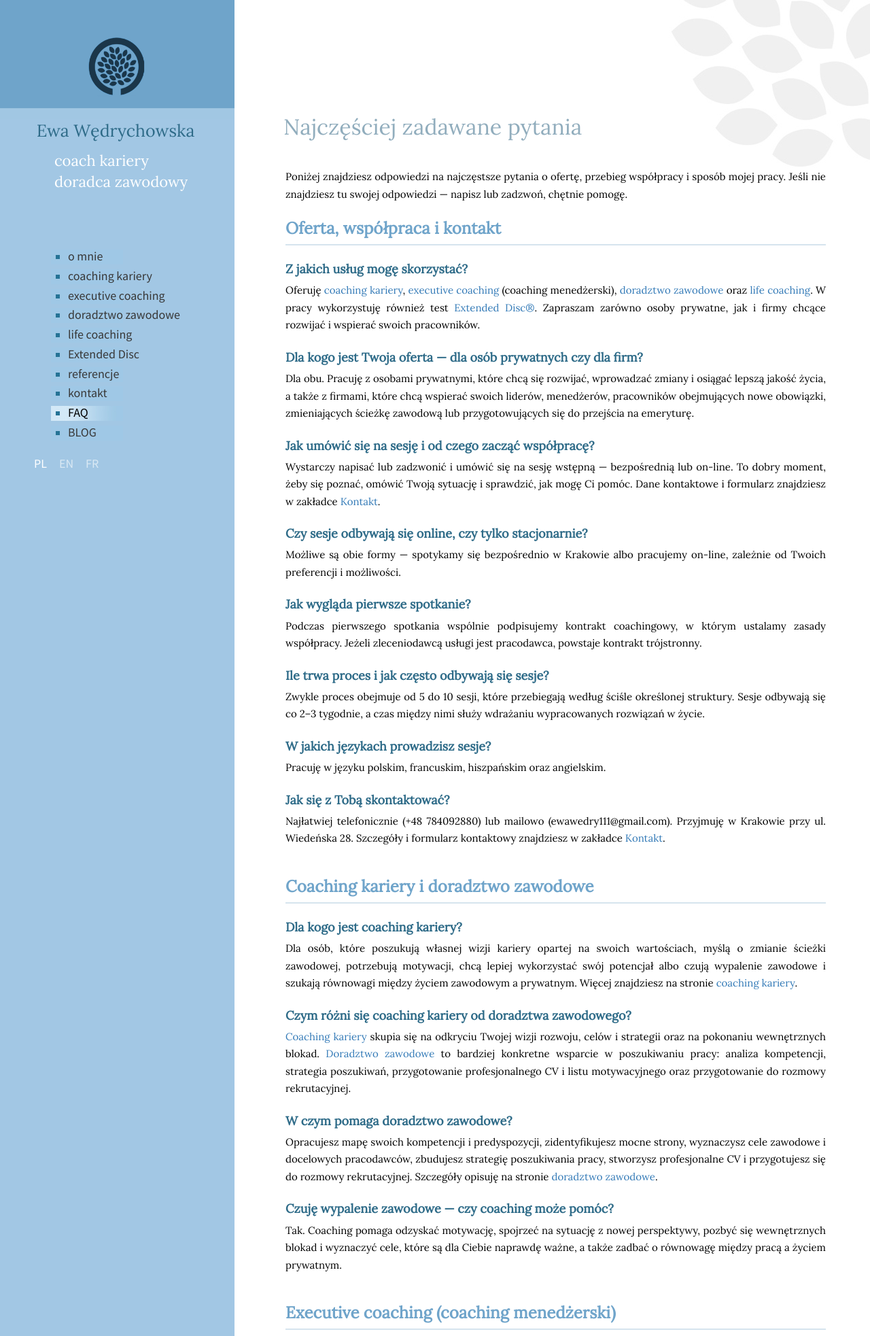
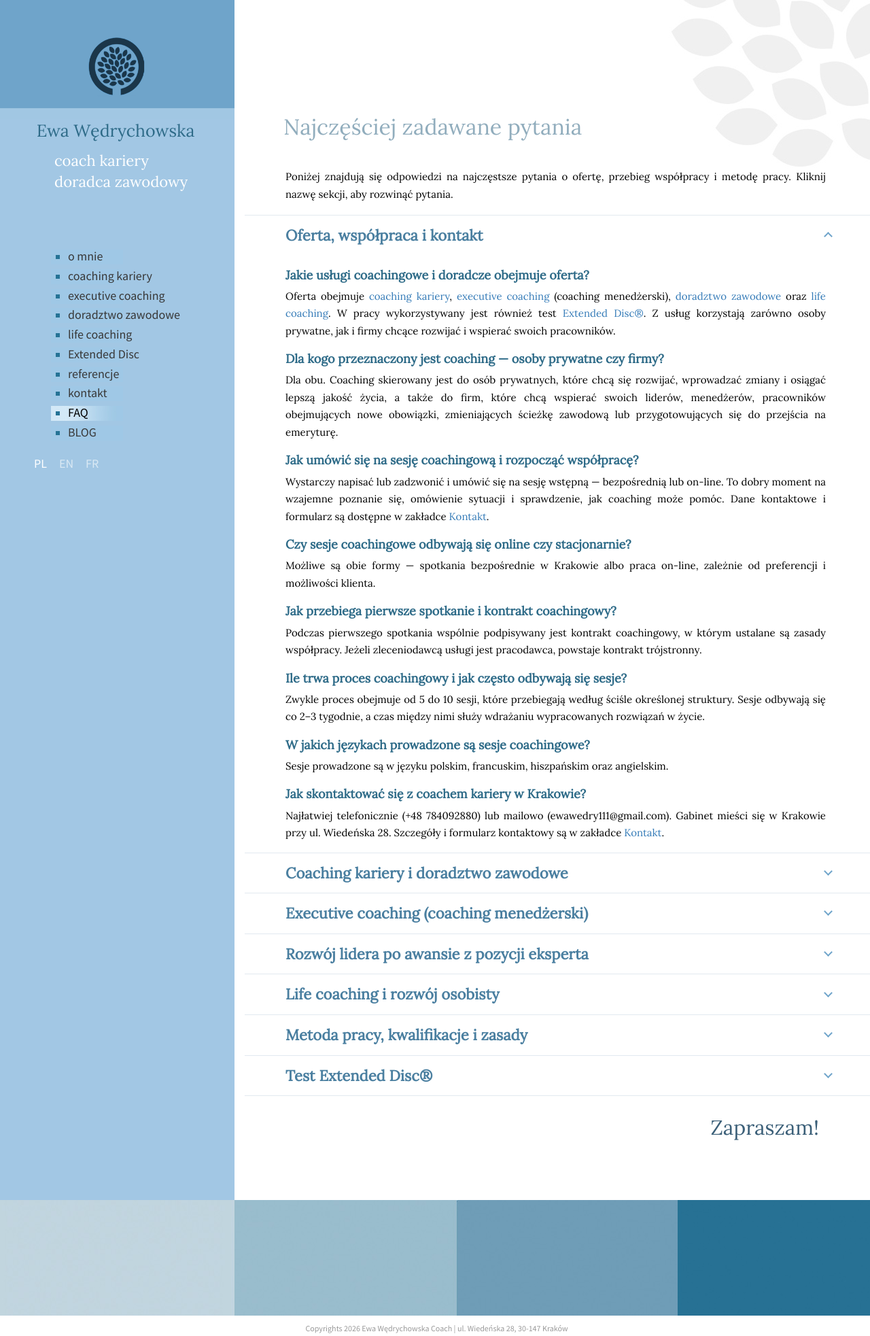
Before and after one commit to picabela/ewacouch, a PHP site: page /faq in a window 1280 px wide. Shown: the top 1965 px of the page at 68% size. Run offline with PHP 8.4, Linux system fonts and the light colour scheme.

Commit message:
FAQ: rozwijana harmonijka sekcji + bezosobowe, SEO-owe pytania
- sekcje FAQ jako rozwijana harmonijka (natywne details/summary - bez JS,
  dostepne, SEO-bezpieczne: tresc jest w DOM, tylko zwinieta wizualnie);
  pierwsza sekcja (oferta i kontakt) otwarta domyslnie, reszta zwinieta
- wskaznik rozwiniecia (chevron) obracany w stanie open; naglowki sekcji
  pozostaja jako H2 wewnatrz summary (zachowana hierarchia H1>H2>H3)
- pytania przeformulowane bezosobowo i pod SEO (bez zwrotow 'Twoja/Tobą'),
  z frazami kluczowymi (coaching kariery, executive coaching, menedzer,
  Krakow, Extended Disc) - np. 'Jak skontaktowac sie z coachem kariery w
  Krakowie?', 'Jakie efekty daje executive coaching?'
- FAQPage (27 pytan) i linkowanie wewnetrzne bez zmian merytorycznych
- CSS .faq-* przepisane na harmonijke; ASSET_VERSION 4 -> 5; wersje.json 1.3

Co-Authored-By: Claude Fable 5 <noreply@anthropic.com>
Claude-Session: https://claude.ai/code/session_01Gso18CvXoa4iYjQm8K4S1j

```diff
--- a/css/style.css
+++ b/css/style.css
@@ -1736,19 +1736,49 @@ h1.tytul, h1.tytul-omnie {
 	font-weight: normal;
 	line-height: normal;
 }
-/* FAQ - sekcje (H2) i pytania (H3); klasy nadpisują globalne reguły h2/h3 */
-.faq-sekcja {
+/* FAQ - rozwijana harmonijka sekcji (details/summary) + pytania (H3) */
+.faq-lista { margin-top: 18px; }
+.faq-sekcja-box { border-bottom: 1px solid #e2e9f0; }
+.faq-sekcja-box:first-child { border-top: 1px solid #e2e9f0; }
+summary.faq-sum {
+	display: block;
+	list-style: none;
+	cursor: pointer;
+	position: relative;
+	padding: 15px 70px 15px 60px;
+	transition: background .15s;
+}
+summary.faq-sum::-webkit-details-marker { display: none; }
+summary.faq-sum:hover { background: #f4f8fb; }
+summary.faq-sum::after {
+	content: "";
+	position: absolute;
+	right: 62px;
+	top: 50%;
+	width: 9px;
+	height: 9px;
+	margin-top: -7px;
+	border-right: 2px solid #6fa4ca;
+	border-bottom: 2px solid #6fa4ca;
+	transform: rotate(45deg);
+	transition: transform .2s;
+}
+details[open] > summary.faq-sum::after {
+	transform: rotate(-135deg);
+	margin-top: -3px;
+}
+h2.faq-sekcja {
+	display: inline;
+	margin: 0;
+	padding: 0;
+	border: 0;
 	font-family: 'Lora', Times;
-	color: #6fa4ca;
-	font-size: 24px;
+	color: #4a7fa0;
+	font-size: 22px;
 	font-weight: 700;
 	line-height: 1.3;
-	text-align: left;
-	margin: 42px 70px 10px 60px;
-	padding-bottom: 8px;
-	border-bottom: 2px solid #d6e4ee;
-}
-.faq-sekcja:first-of-type { margin-top: 22px; }
+}
+.faq-tresc { padding-bottom: 16px; }
 .faq-pytanie {
 	font-family: 'Lora', Times;
 	color: #2e6b88;
@@ -1756,8 +1786,10 @@ h1.tytul, h1.tytul-omnie {
 	font-weight: 600;
 	line-height: 1.4;
 	text-align: left;
-	margin: 22px 70px 6px 60px;
+	margin: 16px 70px 6px 60px;
 }
 @media (max-width: 991px) {
-	.faq-sekcja, .faq-pytanie { margin-right: 30px; }
-}
+	summary.faq-sum { padding-right: 40px; }
+	summary.faq-sum::after { right: 26px; }
+	.faq-pytanie { margin-right: 30px; }
+}
--- a/includes/config.php
+++ b/includes/config.php
@@ -66,7 +66,7 @@ define('GA_ID', 'UA-85549321-1');
  * Wymusza na przeglądarkach pobranie świeżych plików zamiast starych z pamięci
  * podręcznej. Zwiększ tę liczbę po KAŻDEJ zmianie w plikach CSS lub JS.
  */
-define('ASSET_VERSION', '4');
+define('ASSET_VERSION', '5');
 
 /* Dane kontaktowe / firmowe (kontakt, stopka, dane strukturalne) */
 $contact = array(
--- a/templates/pl/faq.php
+++ b/templates/pl/faq.php
@@ -1,11 +1,10 @@
 <?php if (!defined('EW_SITE')) { http_response_code(404); exit; }
 
 /*
- * FAQ pogrupowane w sekcje tematyczne. Jedno źródło danych dla widocznej
- * treści i dla danych strukturalnych FAQPage (JSON-LD).
- * Odpowiedzi mogą zawierać linki wewnętrzne (do podstron oferty) - w widoku
- * są klikalne, a do danych strukturalnych trafia czysty tekst (strip_tags).
- * Treść oparta na aktualnej ofercie ze strony.
+ * FAQ pogrupowane w rozwijane sekcje (harmonijka: details/summary).
+ * Jedno źródło danych dla widocznej treści i dla danych strukturalnych FAQPage.
+ * Pytania sformułowane bezosobowo, pod SEO; odpowiedzi zawierają linki
+ * wewnętrzne do podstron oferty (w widoku klikalne, w schemacie czysty tekst).
  */
 
 /* Helper: link wewnętrzny do podstrony w bieżącym języku. */
@@ -17,63 +16,63 @@ $sekcje = array(
 
     array('tytul' => 'Oferta, współpraca i kontakt', 'pytania' => array(
         array(
-            'q' => 'Z jakich usług mogę skorzystać?',
-            'a' => 'Oferuję ' . $link('coaching-kariery', 'coaching kariery') . ', '
+            'q' => 'Jakie usługi coachingowe i doradcze obejmuje oferta?',
+            'a' => 'Oferta obejmuje ' . $link('coaching-kariery', 'coaching kariery') . ', '
                  . $link('executive-coaching', 'executive coaching') . ' (coaching menedżerski), '
                  . $link('doradztwo-zawodowe', 'doradztwo zawodowe') . ' oraz '
-                 . $link('life-coaching', 'life coaching') . '. W pracy wykorzystuję również test '
-                 . $link('extended-disc', 'Extended Disc®') . '. Zapraszam zarówno osoby prywatne, jak i firmy chcące rozwijać i wspierać swoich pracowników.',
+                 . $link('life-coaching', 'life coaching') . '. W pracy wykorzystywany jest również test '
+                 . $link('extended-disc', 'Extended Disc®') . '. Z usług korzystają zarówno osoby prywatne, jak i firmy chcące rozwijać i wspierać swoich pracowników.',
         ),
         array(
-            'q' => 'Dla kogo jest Twoja oferta — dla osób prywatnych czy dla firm?',
-            'a' => 'Dla obu. Pracuję z osobami prywatnymi, które chcą się rozwijać, wprowadzać zmiany i osiągać lepszą jakość życia, a także z firmami, które chcą wspierać swoich liderów, menedżerów, pracowników obejmujących nowe obowiązki, zmieniających ścieżkę zawodową lub przygotowujących się do przejścia na emeryturę.',
+            'q' => 'Dla kogo przeznaczony jest coaching — osoby prywatne czy firmy?',
+            'a' => 'Dla obu. Coaching skierowany jest do osób prywatnych, które chcą się rozwijać, wprowadzać zmiany i osiągać lepszą jakość życia, a także do firm, które chcą wspierać swoich liderów, menedżerów, pracowników obejmujących nowe obowiązki, zmieniających ścieżkę zawodową lub przygotowujących się do przejścia na emeryturę.',
         ),
         array(
-            'q' => 'Jak umówić się na sesję i od czego zacząć współpracę?',
-            'a' => 'Wystarczy napisać lub zadzwonić i umówić się na sesję wstępną — bezpośrednią lub on-line. To dobry moment, żeby się poznać, omówić Twoją sytuację i sprawdzić, jak mogę Ci pomóc. Dane kontaktowe i formularz znajdziesz w zakładce ' . $link('kontakt', 'Kontakt') . '.',
+            'q' => 'Jak umówić się na sesję coachingową i rozpocząć współpracę?',
+            'a' => 'Wystarczy napisać lub zadzwonić i umówić się na sesję wstępną — bezpośrednią lub on-line. To dobry moment na wzajemne poznanie się, omówienie sytuacji i sprawdzenie, jak coaching może pomóc. Dane kontaktowe i formularz są dostępne w zakładce ' . $link('kontakt', 'Kontakt') . '.',
         ),
         array(
-            'q' => 'Czy sesje odbywają się online, czy tylko stacjonarnie?',
-            'a' => 'Możliwe są obie formy — spotykamy się bezpośrednio w Krakowie albo pracujemy on-line, zależnie od Twoich preferencji i możliwości.',
+            'q' => 'Czy sesje coachingowe odbywają się online czy stacjonarnie?',
+            'a' => 'Możliwe są obie formy — spotkania bezpośrednie w Krakowie albo praca on-line, zależnie od preferencji i możliwości klienta.',
         ),
         array(
-            'q' => 'Jak wygląda pierwsze spotkanie?',
-            'a' => 'Podczas pierwszego spotkania wspólnie podpisujemy kontrakt coachingowy, w którym ustalamy zasady współpracy. Jeżeli zleceniodawcą usługi jest pracodawca, powstaje kontrakt trójstronny.',
+            'q' => 'Jak przebiega pierwsze spotkanie i kontrakt coachingowy?',
+            'a' => 'Podczas pierwszego spotkania wspólnie podpisywany jest kontrakt coachingowy, w którym ustalane są zasady współpracy. Jeżeli zleceniodawcą usługi jest pracodawca, powstaje kontrakt trójstronny.',
         ),
         array(
-            'q' => 'Ile trwa proces i jak często odbywają się sesje?',
+            'q' => 'Ile trwa proces coachingowy i jak często odbywają się sesje?',
             'a' => 'Zwykle proces obejmuje od 5 do 10 sesji, które przebiegają według ściśle określonej struktury. Sesje odbywają się co 2–3 tygodnie, a czas między nimi służy wdrażaniu wypracowanych rozwiązań w życie.',
         ),
         array(
-            'q' => 'W jakich językach prowadzisz sesje?',
-            'a' => 'Pracuję w języku polskim, francuskim, hiszpańskim oraz angielskim.',
+            'q' => 'W jakich językach prowadzone są sesje coachingowe?',
+            'a' => 'Sesje prowadzone są w języku polskim, francuskim, hiszpańskim oraz angielskim.',
         ),
         array(
-            'q' => 'Jak się z Tobą skontaktować?',
+            'q' => 'Jak skontaktować się z coachem kariery w Krakowie?',
             'a' => 'Najłatwiej telefonicznie (' . e($contact['phone']) . ') lub mailowo (' . e($contact['email'])
-                 . '). Przyjmuję w Krakowie przy ' . e($contact['street']) . '. Szczegóły i formularz kontaktowy znajdziesz w zakładce ' . $link('kontakt', 'Kontakt') . '.',
+                 . '). Gabinet mieści się w Krakowie przy ' . e($contact['street']) . '. Szczegóły i formularz kontaktowy są w zakładce ' . $link('kontakt', 'Kontakt') . '.',
         ),
     )),
 
     array('tytul' => 'Coaching kariery i doradztwo zawodowe', 'pytania' => array(
         array(
             'q' => 'Dla kogo jest coaching kariery?',
-            'a' => 'Dla osób, które poszukują własnej wizji kariery opartej na swoich wartościach, myślą o zmianie ścieżki zawodowej, potrzebują motywacji, chcą lepiej wykorzystać swój potencjał albo czują wypalenie zawodowe i szukają równowagi między życiem zawodowym a prywatnym. Więcej znajdziesz na stronie '
+            'a' => 'Coaching kariery jest dla osób, które poszukują własnej wizji kariery opartej na swoich wartościach, myślą o zmianie ścieżki zawodowej, potrzebują motywacji, chcą lepiej wykorzystać swój potencjał albo czują wypalenie zawodowe i szukają równowagi między życiem zawodowym a prywatnym. Więcej na stronie '
                  . $link('coaching-kariery', 'coaching kariery') . '.',
         ),
         array(
             'q' => 'Czym różni się coaching kariery od doradztwa zawodowego?',
-            'a' => $link('coaching-kariery', 'Coaching kariery') . ' skupia się na odkryciu Twojej wizji rozwoju, celów i strategii oraz na pokonaniu wewnętrznych blokad. '
+            'a' => $link('coaching-kariery', 'Coaching kariery') . ' skupia się na odkryciu wizji rozwoju, celów i strategii oraz na pokonaniu wewnętrznych blokad. '
                  . $link('doradztwo-zawodowe', 'Doradztwo zawodowe') . ' to bardziej konkretne wsparcie w poszukiwaniu pracy: analiza kompetencji, strategia poszukiwań, przygotowanie profesjonalnego CV i listu motywacyjnego oraz przygotowanie do rozmowy rekrutacyjnej.',
         ),
         array(
-            'q' => 'W czym pomaga doradztwo zawodowe?',
-            'a' => 'Opracujesz mapę swoich kompetencji i predyspozycji, zidentyfikujesz mocne strony, wyznaczysz cele zawodowe i docelowych pracodawców, zbudujesz strategię poszukiwania pracy, stworzysz profesjonalne CV i przygotujesz się do rozmowy rekrutacyjnej. Szczegóły opisuję na stronie '
+            'q' => 'Na czym polega doradztwo zawodowe i w czym pomaga?',
+            'a' => 'Doradztwo zawodowe pomaga opracować mapę kompetencji i predyspozycji, zidentyfikować mocne strony, wyznaczyć cele zawodowe i docelowych pracodawców, zbudować strategię poszukiwania pracy, stworzyć profesjonalne CV oraz przygotować się do rozmowy rekrutacyjnej. Szczegóły opisane są na stronie '
                  . $link('doradztwo-zawodowe', 'doradztwo zawodowe') . '.',
         ),
         array(
-            'q' => 'Czuję wypalenie zawodowe — czy coaching może pomóc?',
-            'a' => 'Tak. Coaching pomaga odzyskać motywację, spojrzeć na sytuację z nowej perspektywy, pozbyć się wewnętrznych blokad i wyznaczyć cele, które są dla Ciebie naprawdę ważne, a także zadbać o równowagę między pracą a życiem prywatnym.',
+            'q' => 'Wypalenie zawodowe — czy coaching kariery może pomóc?',
+            'a' => 'Tak. Coaching pomaga odzyskać motywację, spojrzeć na sytuację z nowej perspektywy, pozbyć się wewnętrznych blokad i wyznaczyć naprawdę ważne cele, a także zadbać o równowagę między pracą a życiem prywatnym.',
         ),
     )),
 
@@ -83,12 +82,12 @@ $sekcje = array(
             'a' => $link('executive-coaching', 'Executive coaching') . ' to coaching dla osób zarządzających i liderów, którzy chcą skuteczniej motywować i rozwijać pracowników, lepiej radzić sobie z emocjami i stresem, efektywniej zarządzać czasem i zadaniami, budować dobre relacje z przełożonymi oraz odzyskać energię i pewność siebie.',
         ),
         array(
-            'q' => 'Co zyskam dzięki executive coachingowi?',
-            'a' => 'Będziesz efektywniej zarządzać zespołem, nauczysz się panować nad emocjami i wzmocnisz odporność na stres, pogłębisz wiedzę o swoim potencjale, zyskasz jaśniejszą wizję rozwoju, łatwiej będziesz podejmować decyzje i uwolnisz energię oraz motywację do działania.',
+            'q' => 'Jakie efekty daje executive coaching?',
+            'a' => 'Efektem jest skuteczniejsze zarządzanie zespołem, lepsze panowanie nad emocjami i większa odporność na stres, pogłębiona wiedza o własnym potencjale, jaśniejsza wizja rozwoju, łatwiejsze podejmowanie decyzji oraz uwolnienie energii i motywacji do działania.',
         ),
         array(
-            'q' => 'Czy w pracy z menedżerami wykorzystujesz narzędzia diagnostyczne?',
-            'a' => 'Tak, proponuję test ' . $link('extended-disc', 'Extended Disc®')
+            'q' => 'Jakie narzędzia diagnostyczne są wykorzystywane w pracy z menedżerami?',
+            'a' => 'W pracy z menedżerami wykorzystywany jest test ' . $link('extended-disc', 'Extended Disc®')
                  . ', który diagnozuje m.in. naturalny styl zarządzania, talenty i mocne strony. Pomaga lepiej zrozumieć własny sposób działania oraz budowania relacji w zespole.',
         ),
     )),
@@ -99,8 +98,8 @@ $sekcje = array(
             'a' => 'Warto zacząć od zmiany perspektywy. Lider nie musi znać każdego szczegółu lepiej niż zespół. Jego zadaniem jest wspieranie ludzi, wyznaczanie kierunku, budowanie odpowiedzialności i tworzenie warunków do dobrej współpracy.',
         ),
         array(
-            'q' => 'Dlaczego po awansie mogę mieć poczucie, że nie jestem wystarczająco dobrym liderem?',
-            'a' => 'To naturalne, szczególnie gdy wcześniej twoja pewność siebie opierała się głównie na wiedzy eksperckiej. Nowa rola wymaga innych kompetencji: komunikacji, delegowania, budowania zaufania i zarządzania odpowiedzialnością.',
+            'q' => 'Dlaczego po awansie pojawia się poczucie bycia niewystarczająco dobrym liderem?',
+            'a' => 'To naturalne, szczególnie gdy wcześniej pewność siebie opierała się głównie na wiedzy eksperckiej. Nowa rola wymaga innych kompetencji: komunikacji, delegowania, budowania zaufania i zarządzania odpowiedzialnością.',
         ),
         array(
             'q' => 'Czym różni się rola eksperta od roli lidera?',
@@ -108,12 +107,12 @@ $sekcje = array(
         ),
         array(
             'q' => 'Jak odbudować pewność siebie w nowej roli menedżera?',
-            'a' => 'Pomaga przypomnienie sobie własnych sukcesów, mocnych stron i powodów, dla których właśnie tobie zaproponowano awans. Warto też jasno określić, czego naprawdę oczekują od ciebie przełożeni i zespół, zamiast próbować udowodnić, że wiesz wszystko. W tym procesie może pomóc '
+            'a' => 'Pomaga przypomnienie sobie własnych sukcesów, mocnych stron i powodów, dla których awans zaproponowano właśnie tej osobie. Warto też jasno określić, czego naprawdę oczekują przełożeni i zespół, zamiast próbować udowadniać, że wie się wszystko. W tym procesie może pomóc '
                  . $link('executive-coaching', 'executive coaching') . '.',
         ),
         array(
             'q' => 'Od czego zacząć rozwój lidera?',
-            'a' => 'Najlepiej od jednego konkretnego kroku: zdefiniowania swojej roli, rozmowy z zespołem albo świadomego odpuszczenia nadmiernej kontroli. Rozwój lidera zaczyna się od zrozumienia, że nie musisz robić wszystkiego samodzielnie — masz tworzyć warunki, w których inni mogą dobrze działać.',
+            'a' => 'Najlepiej od jednego konkretnego kroku: zdefiniowania swojej roli, rozmowy z zespołem albo świadomego odpuszczenia nadmiernej kontroli. Rozwój lidera zaczyna się od zrozumienia, że nie trzeba robić wszystkiego samodzielnie — chodzi o tworzenie warunków, w których inni mogą dobrze działać.',
         ),
     )),
 
@@ -123,36 +122,36 @@ $sekcje = array(
             'a' => $link('life-coaching', 'Life coaching') . ' jest dla osób, które myślą o zmianie w życiu, ale nie wiedzą, od czego zacząć, są na rozdrożu, chcą pokonać własne bariery, obawy i samokrytycyzm, uświadomić sobie swój potencjał i żyć w większej zgodzie ze sobą.',
         ),
         array(
-            'q' => 'Co mogę zyskać dzięki life coachingowi?',
-            'a' => 'Lepiej określisz najodpowiedniejsze dla siebie cele, zdobędziesz więcej pewności siebie, będziesz świadomie wykorzystywać swoje umiejętności, podejmować trafniejsze decyzje, pozbędziesz się wewnętrznych blokad i poczujesz, że masz realny wpływ na własne życie.',
+            'q' => 'Jakie efekty daje life coaching?',
+            'a' => 'Life coaching pomaga lepiej określić najodpowiedniejsze cele, zdobyć więcej pewności siebie, świadomie wykorzystywać swoje umiejętności, podejmować trafniejsze decyzje, pozbyć się wewnętrznych blokad i odzyskać poczucie realnego wpływu na własne życie.',
         ),
     )),
 
     array('tytul' => 'Metoda pracy, kwalifikacje i zasady', 'pytania' => array(
         array(
-            'q' => 'Jaką metodą pracujesz?',
-            'a' => 'Stosuję podejście skoncentrowane na rozwiązaniach, zgodne z metodologią Erickson College. Podczas sesji największy nacisk kładę na wsparcie w sformułowaniu jasnej wizji celu oraz na wypracowanie konkretnych działań prowadzących do jego realizacji.',
+            'q' => 'Jaką metodą prowadzony jest coaching?',
+            'a' => 'Coaching prowadzony jest w podejściu skoncentrowanym na rozwiązaniach, zgodnym z metodologią Erickson College. Podczas sesji największy nacisk kładziony jest na wsparcie w sformułowaniu jasnej wizji celu oraz na wypracowanie konkretnych działań prowadzących do jego realizacji.',
         ),
         array(
-            'q' => 'Jakie masz kwalifikacje i doświadczenie?',
-            'a' => 'Jestem certyfikowanym coachem (PCC ICF Erickson College International, Vancouver) oraz dyplomowanym doradcą zawodowym (Wyższa Szkoła Europejska w Krakowie). Ukończyłam też studia podyplomowe z zarządzania zasobami ludzkimi na AGH i mam ponad 17 lat doświadczenia w biznesie, m.in. jako menedżer HR w międzynarodowej korporacji. Więcej piszę w zakładce '
-                 . $link('omnie', 'o mnie') . ', a opinie klientów znajdziesz w '
+            'q' => 'Jakie kwalifikacje i doświadczenie ma coach?',
+            'a' => 'Ewa Wędrychowska jest certyfikowanym coachem (PCC ICF Erickson College International, Vancouver) oraz dyplomowanym doradcą zawodowym (Wyższa Szkoła Europejska w Krakowie). Ukończyła również studia podyplomowe z zarządzania zasobami ludzkimi na AGH i ma ponad 17 lat doświadczenia w biznesie, m.in. jako menedżer HR w międzynarodowej korporacji. Więcej w zakładce '
+                 . $link('omnie', 'o mnie') . ', a opinie klientów w '
                  . $link('referencje', 'referencjach') . '.',
         ),
         array(
-            'q' => 'Czy obowiązują Cię zasady etyczne?',
-            'a' => 'Tak. Jako coach kieruję się kodeksem etycznym International Coach Federation (ICF).',
+            'q' => 'Czy coaching podlega zasadom etycznym?',
+            'a' => 'Tak. Praca coacha opiera się na kodeksie etycznym International Coach Federation (ICF).',
         ),
     )),
 
     array('tytul' => 'Test Extended Disc®', 'pytania' => array(
         array(
             'q' => 'Czym jest test Extended Disc® i co daje?',
-            'a' => $link('extended-disc', 'Extended Disc®') . ' to narzędzie wspierające rozwój osobisty. Dostarcza informacji o preferowanych stylach zachowania, dzięki czemu lepiej rozumiesz swój sposób działania, poznajesz naturalne talenty i predyspozycje, styl komunikacji oraz to, co Cię motywuje, a co obniża Twoje zaangażowanie.',
+            'a' => $link('extended-disc', 'Extended Disc®') . ' to narzędzie wspierające rozwój osobisty. Dostarcza informacji o preferowanych stylach zachowania, dzięki czemu łatwiej zrozumieć własny sposób działania, poznać naturalne talenty i predyspozycje, styl komunikacji oraz to, co motywuje, a co obniża zaangażowanie.',
         ),
         array(
-            'q' => 'Jak wygląda badanie Extended Disc?',
-            'a' => 'Napisz do mnie i zamów test. Po otrzymaniu linka aktywujesz go i wykonujesz test on-line, następnie umawiamy się na 120-minutową sesję omawiającą wyniki (również on-line). Po sesji otrzymujesz około 20-stronicowy raport wraz z ćwiczeniami do samodzielnej pracy.',
+            'q' => 'Jak przebiega badanie Extended Disc®?',
+            'a' => 'Pierwszym krokiem jest zamówienie testu. Po otrzymaniu linka należy go aktywować i wykonać test on-line, a następnie umówić się na 120-minutową sesję omawiającą wyniki (również on-line). Po sesji klient otrzymuje około 20-stronicowy raport wraz z ćwiczeniami do samodzielnej pracy.',
         ),
     )),
 
@@ -168,14 +167,20 @@ foreach ($sekcje as $s) {
 
                                              <div class="desc2">
 <h1 class="tytul">Najczęściej zadawane pytania</h1>
-<p class="tresc">Poniżej znajdziesz odpowiedzi na najczęstsze pytania o ofertę, przebieg współpracy i sposób mojej pracy. Jeśli nie znajdziesz tu swojej odpowiedzi — napisz lub zadzwoń, chętnie pomogę.</p>
-<?php foreach ($sekcje as $sekcja): ?>
-	<h2 class="faq-sekcja"><?= e($sekcja['tytul']) ?></h2>
-	<?php foreach ($sekcja['pytania'] as $item): ?>
-		<h3 class="faq-pytanie"><?= e($item['q']) ?></h3>
-		<p class="tresc"><?= $item['a'] ?></p>
-	<?php endforeach; ?>
+<p class="tresc">Poniżej znajdują się odpowiedzi na najczęstsze pytania o ofertę, przebieg współpracy i metodę pracy. Kliknij nazwę sekcji, aby rozwinąć pytania.</p>
+<div class="faq-lista">
+<?php foreach ($sekcje as $i => $sekcja): ?>
+	<details class="faq-sekcja-box"<?= $i === 0 ? ' open' : '' ?>>
+		<summary class="faq-sum"><h2 class="faq-sekcja"><?= e($sekcja['tytul']) ?></h2></summary>
+		<div class="faq-tresc">
+		<?php foreach ($sekcja['pytania'] as $item): ?>
+			<h3 class="faq-pytanie"><?= e($item['q']) ?></h3>
+			<p class="tresc"><?= $item['a'] ?></p>
+		<?php endforeach; ?>
+		</div>
+	</details>
 <?php endforeach; ?>
+</div>
 <div class="przerwa2"></div>
 <p class="duza-prawa">Zapraszam!
 </p>
```
Also changed, not shown: eng/css/style.css (+45 -13 lines), fr/css/style.css (+45 -13 lines), wersje.json (+7 -1 lines).
